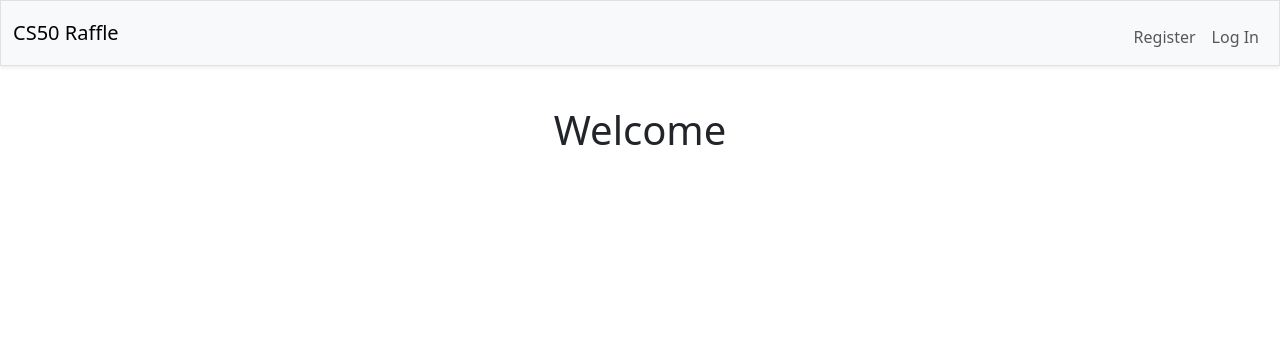
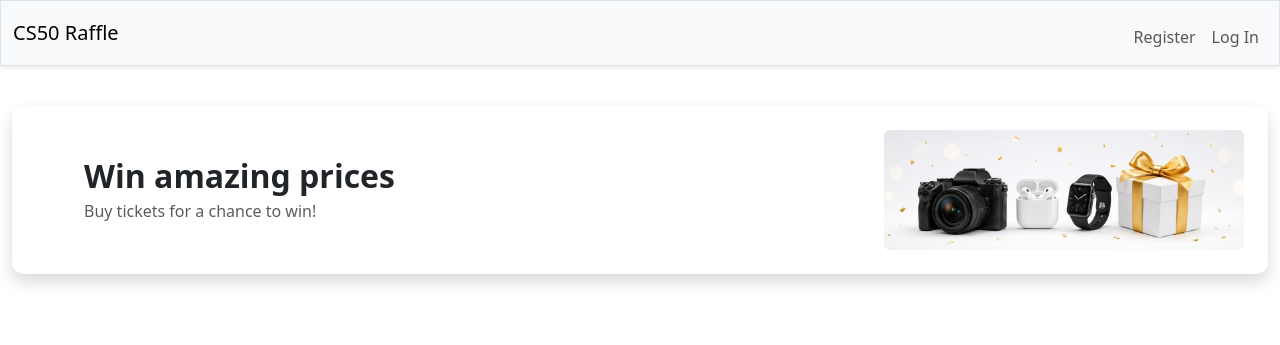
Before and after one commit to horialex/raffle-cs50, a Flask app: page / in a window 1280 px wide. Shown: the top 345 px of the page. Run offline with Flask 3, Linux system fonts and the light colour scheme; the visitor is signed in with stand-in values (Sample User, id 1); parts of the project's set-up code (start-up, migrations or seed data) failed here and were passed over; some libraries are stand-ins or nearby versions.

Commit message:
[dashboard] Started working on dashboard page

```diff
--- a/templates/index.html
+++ b/templates/index.html
@@ -5,5 +5,44 @@ Home
 {% endblock %}
 
 {% block main %}
-<h1>Welcome {{ current_user.username }} </h1>
+<div class="container-fluid px-0 pt-0 pb-5 px-lg-2">
+
+    <!-- Page header -->
+    <div class="row mb-4">
+        <div class="col-12">
+            <div class="card shadow border-0">
+                <div class="card-body p-4">
+
+                    <div class="row align-items-center g-4">
+                        <div class="col-12 col-md">
+                            <div
+                                class="d-flex flex-column flex-md-row align-items-center justify-content-between text-center text-md-start ms-5">
+                                <div>
+                                    <h2 class="fw-bold mb-1">Win amazing prices</h2>
+                                    <p class="text-muted mb-0">
+                                        Buy tickets for a chance to win!
+                                    </p>
+                                </div>
+
+                                <div class="mt-3 mt-md-0">
+                                    <img src="{{ url_for('static', filename='images/dashboard_banner.png') }}"
+                                        class="d-block w-100 rounded opacity-90"
+                                        style="height: 120px; object-fit: cover;" alt="dashboard-banner">
+                                </div>
+                            </div>
+                        </div>
+
+                    </div>
+
+                </div>
+            </div>
+        </div>
+    </div>
+
+
+    <!-- Filters section -->
+
+    <!-- Content section -->
+</div>
+
 {% endblock %}
```
Also changed, not shown: static/images/dashboard_banner.png (added).
